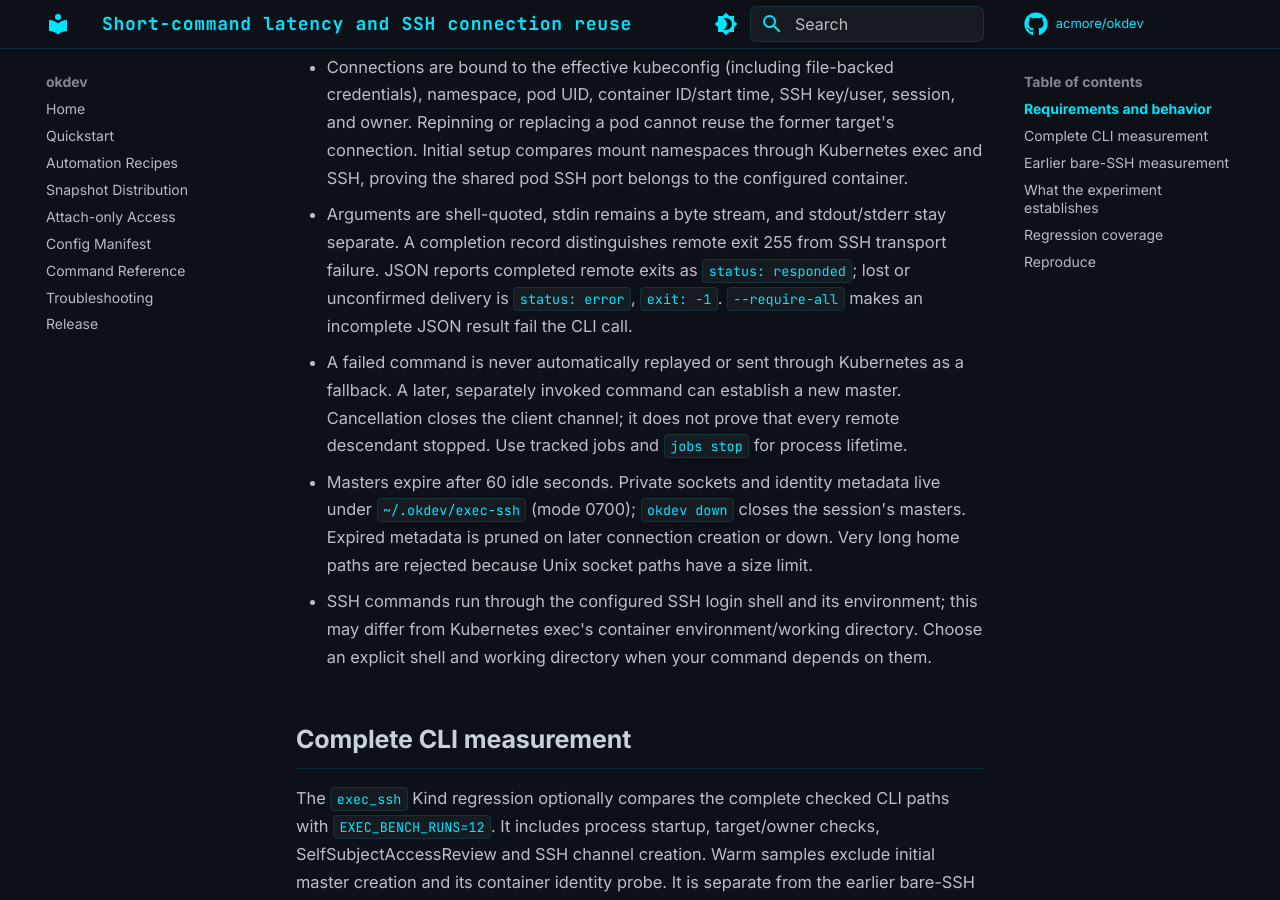
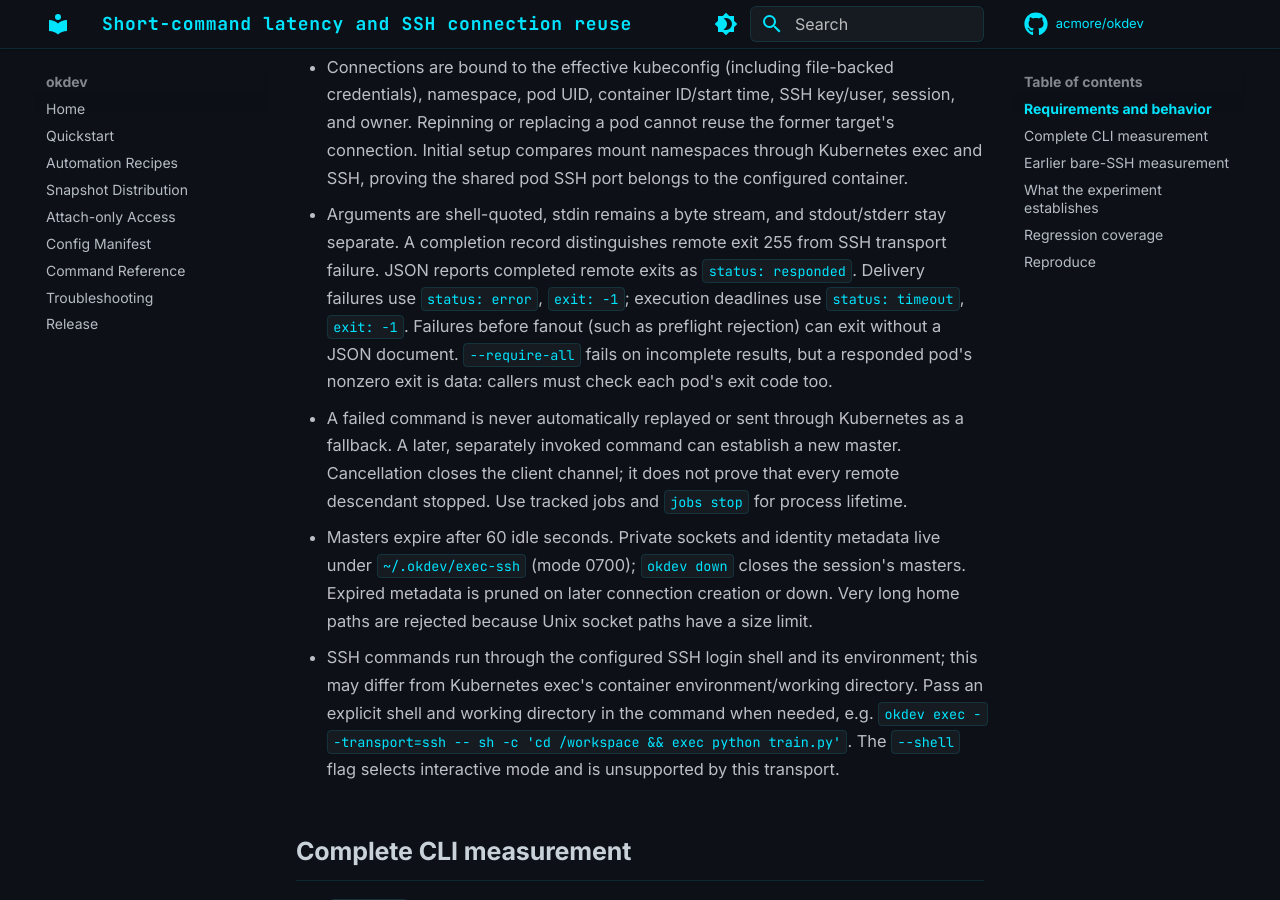
Before and after one commit to acmore/okdev, an MkDocs documentation site: the page built from docs/exec-performance.md, in a window 1280 px wide and 900 px high, scrolled down 1024 px. Built offline with MkDocs 1.6.1 and Material for MkDocs 9.7.7, drawn with Linux system fonts in a browser that asks for light colours; comment, search, counter and statistics services are not loaded.

Commit message:
docs: align execution and readiness guidance with implementation (#315)
Signed-off-by: acmore <hezj07@gmail.com>

```diff
--- a/docs/exec-performance.md
+++ b/docs/exec-performance.md
@@ -39,9 +39,11 @@ printf 'input' | okdev exec --transport=ssh --stdin -- cat
   and SSH, proving the shared pod SSH port belongs to the configured container.
 - Arguments are shell-quoted, stdin remains a byte stream, and stdout/stderr stay
   separate. A completion record distinguishes remote exit 255 from SSH transport
-  failure. JSON reports completed remote exits as `status: responded`; lost or
-  unconfirmed delivery is `status: error`, `exit: -1`. `--require-all` makes an
-  incomplete JSON result fail the CLI call.
+  failure. JSON reports completed remote exits as `status: responded`. Delivery
+  failures use `status: error`, `exit: -1`; execution deadlines use `status: timeout`,
+  `exit: -1`. Failures before fanout (such as preflight rejection) can exit without
+  a JSON document. `--require-all` fails on incomplete results, but a responded
+  pod's nonzero exit is data: callers must check each pod's exit code too.
 - A failed command is never automatically replayed or sent through Kubernetes
   as a fallback. A later, separately invoked command can establish a new master.
   Cancellation closes the client channel; it does not prove that every remote
@@ -52,7 +54,9 @@ printf 'input' | okdev exec --transport=ssh --stdin -- cat
   Very long home paths are rejected because Unix socket paths have a size limit.
 - SSH commands run through the configured SSH login shell and its environment;
   this may differ from Kubernetes exec's container environment/working directory.
-  Choose an explicit shell and working directory when your command depends on them.
+  Pass an explicit shell and working directory in the command when needed, e.g.
+  `okdev exec --transport=ssh -- sh -c 'cd /workspace && exec python train.py'`.
+  The `--shell` flag selects interactive mode and is unsupported by this transport.
 
 ## Complete CLI measurement
 
```
Also changed, not shown: docs/automation.md (+6 -4 lines), docs/command-reference.md (+3 -2 lines), docs/copy-performance.md (+18 -6 lines), skills/okdev/SKILL.md (+2 -2 lines), skills/okdev/references/workflows.md (+10 -6 lines).
